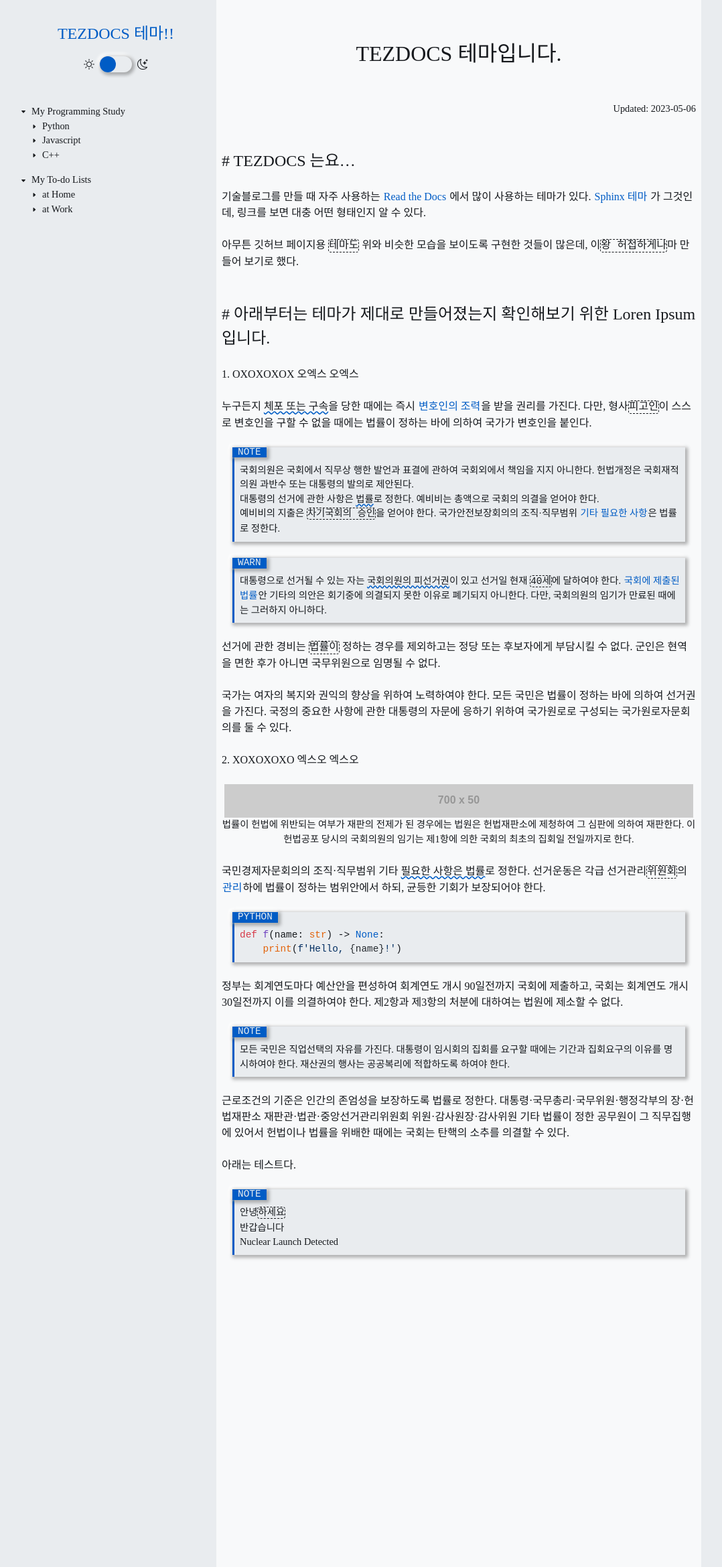
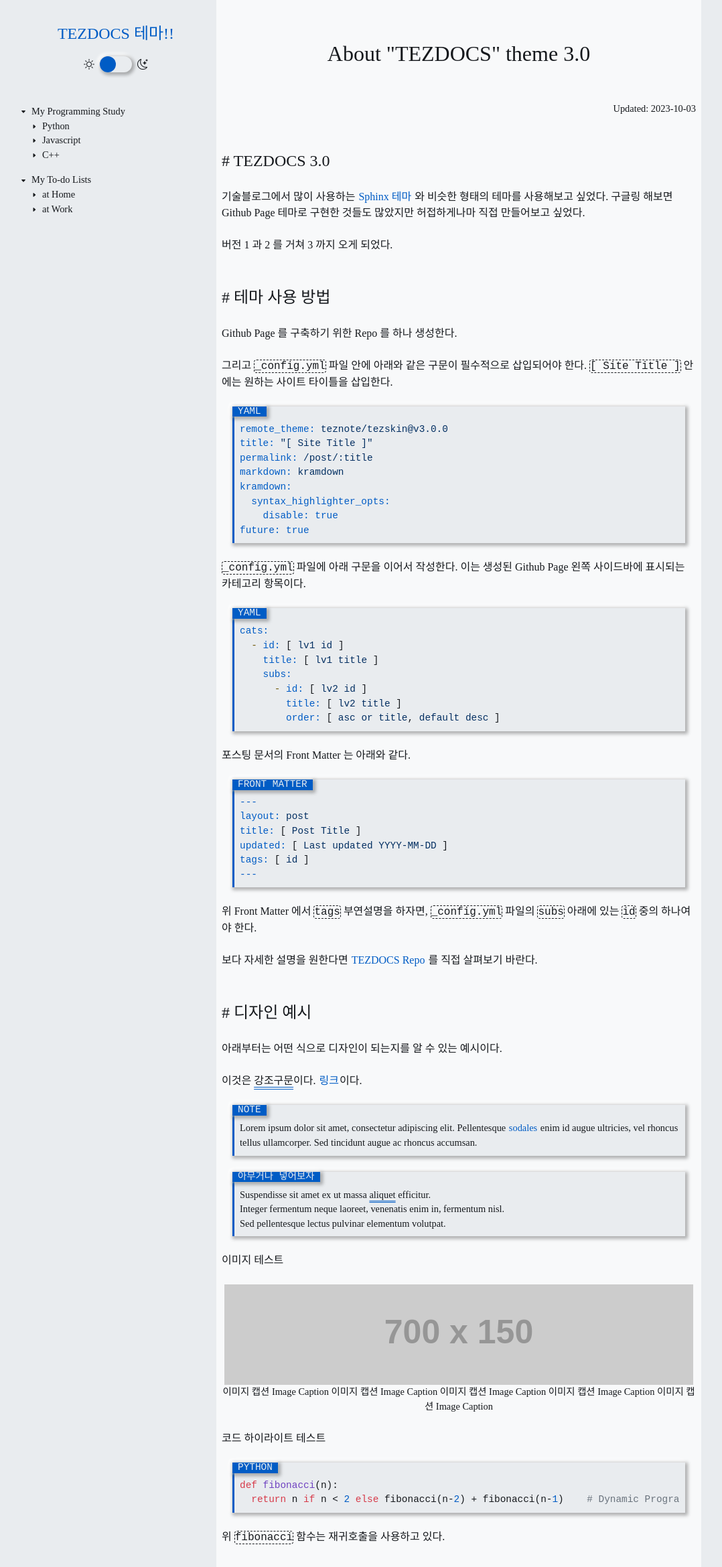
Before and after one commit to teznote/tezdocs, a Jekyll site: the page built from index.md, in a window 1280 px wide. Shown: the whole page at 67% size, without its empty margins (105-1183 px from the left). Built offline with Jekyll 4.4.1, drawn with Linux system fonts in a browser that asks for light colours; nearby versions of some CDN libraries; some web fonts are replaced; a style sheet for code colours, icons or effects is not loaded.

Commit message:
231003 22:42

````diff
--- a/index.md
+++ b/index.md
@@ -1,56 +1,87 @@
 ---
 layout: post
-title: "TEZDOCS 테마입니다."
-updated: 2023-05-06
-tags: [home]
+title: "About \"TEZDOCS\" theme 3.0"
+updated: 2023-10-03
+tags: home
 ---
 
-## TEZDOCS 는요...
+## TEZDOCS 3.0
 
-기술블로그를 만들 때 자주 사용하는 [Read the Docs](https://readthedocs.org/) 에서 많이 사용하는 테마가 있다. [Sphinx 테마](https://sphinx-themes.org/) 가 그것인데, 링크를 보면 대충 어떤 형태인지 알 수 있다.
+기술블로그에서 많이 사용하는 [Sphinx 테마](https://sphinx-themes.org/) 와 비슷한 형태의 테마를 사용해보고 싶었다. 구글링 해보면 Github Page 테마로 구현한 것들도 많았지만 허접하게나마 직접 만들어보고 싶었다.
 
-아무튼 깃허브 페이지용 `테마도` 위와 비슷한 모습을 보이도록 구현한 것들이 많은데, 이`왕 허접하게나`마 만들어 보기로 했다.
+버전 1 과 2 를 거쳐 3 까지 오게 되었다.
 
-## 아래부터는 테마가 제대로 만들어졌는지 확인해보기 위한 Loren Ipsum 입니다.
+## 테마 사용 방법
 
-### 1. OXOXOXOX 오엑스 오엑스
+Github Page 를 구축하기 위한 Repo 를 하나 생성한다.
 
-누구든지 **체포 또는 구속**을 당한 때에는 즉시 [변호인의 조력](#)을 받을 권리를 가진다. 다만, 형사`피고인`이 스스로 변호인을 구할 수 없을 때에는 법률이 정하는 바에 의하여 국가가 변호인을 붙인다.
+그리고 `_config.yml` 파일 안에 아래와 같은 구문이 필수적으로 삽입되어야 한다. `[ Site Title ]` 안에는 원하는 사이트 타이틀을 삽입한다.
 
-- 국회의원은 국회에서 직무상 행한 발언과 표결에 관하여 국회외에서 책임을 지지 아니한다. 헌법개정은 국회재적의원 과반수 또는 대통령의 발의로 제안된다.
-- 대통령의 선거에 관한 사항은 **법률**로 정한다. 예비비는 총액으로 국회의 의결을 얻어야 한다.
-- 예비비의 지출은 `차기국회의 승인`을 얻어야 한다. 국가안전보장회의의 조직·직무범위 [기타 필요한 사항](#)은 법률로 정한다.
+```yaml
+remote_theme: teznote/tezskin@v3.0.0
+title: "[ Site Title ]"
+permalink: /post/:title
+markdown: kramdown
+kramdown:
+  syntax_highlighter_opts:
+    disable: true
+future: true
+```
+{:.yaml}
+
+`_config.yml` 파일에 아래 구문을 이어서 작성한다. 이는 생성된 Github Page 왼쪽 사이드바에 표시되는 카테고리 항목이다.
+
+```yaml
+cats:
+  - id: [ lv1 id ]
+    title: [ lv1 title ]
+    subs:
+      - id: [ lv2 id ]
+        title: [ lv2 title ]
+        order: [ asc or title, default desc ]
+```
+{:.yaml}
+
+포스팅 문서의 Front Matter 는 아래와 같다.
+
+```yaml
+---
+layout: post
+title: [ Post Title ]
+updated: [ Last updated YYYY-MM-DD ]
+tags: [ id ]
+---
+```
+{:.front.matter}
+
+위 Front Matter 에서 `tags` 부연설명을 하자면, `_config.yml` 파일의 `subs` 아래에 있는 `id` 중의 하나여야 한다.
+
+보다 자세한 설명을 원한다면 [TEZDOCS Repo](https://github.com/teznote/tezdocs/) 를 직접 살펴보기 바란다.
+
+## 디자인 예시
+
+아래부터는 어떤 식으로 디자인이 되는지를 알 수 있는 예시이다.
+
+이것은 **강조구문**이다. [링크](#)이다.
+
+Lorem ipsum dolor sit amet, consectetur adipiscing elit. Pellentesque [sodales](#) enim id augue ultricies, vel rhoncus tellus ullamcorper. Sed tincidunt augue ac rhoncus accumsan.
 {:.note}
 
-대통령으로 선거될 수 있는 자는 **국회의원의 피선거권**이 있고 선거일 현재 `40세`에 달하여야 한다. [국회에 제출된 법률](#)안 기타의 의안은 회기중에 의결되지 못한 이유로 폐기되지 아니한다. 다만, 국회의원의 임기가 만료된 때에는 그러하지 아니하다.
-{:.warn}
+- Suspendisse sit amet ex ut massa **aliquet** efficitur.
+- Integer fermentum neque laoreet, venenatis enim in, fermentum nisl.
+- Sed pellentesque lectus pulvinar elementum volutpat.
+{:.아무거나.넣어보자}
 
-*선거에 관한 경비는 `법률이` 정하는 경우를 제외하고는 정당 또는 후보자에게 부담시킬 수 없다. 군인은 현역을 면한 후가 아니면 국무위원으로 임명될 수 없다.*
+이미지 테스트
 
-국가는 여자의 복지와 권익의 향상을 위하여 노력하여야 한다. 모든 국민은 법률이 정하는 바에 의하여 선거권을 가진다. 국정의 중요한 사항에 관한 대통령의 자문에 응하기 위하여 국가원로로 구성되는 국가원로자문회의를 둘 수 있다.
+![그림00](https://via.placeholder.com/700x150)*이미지 캡션 Image Caption 이미지 캡션 Image Caption 이미지 캡션 Image Caption 이미지 캡션 Image Caption 이미지 캡션 Image Caption*
 
-### 2. XOXOXOXO 엑스오 엑스오
-
-![이미지](https://via.placeholder.com/700x50)*법률이 헌법에 위반되는 여부가 재판의 전제가 된 경우에는 법원은 헌법재판소에 제청하여 그 심판에 의하여 재판한다. 이 헌법공포 당시의 국회의원의 임기는 제1항에 의한 국회의 최초의 집회일 전일까지로 한다.*
-
-국민경제자문회의의 조직·직무범위 기타 **필요한 사항은 법률**로 정한다. 선거운동은 각급 선거관리`위원회`의 [관리](#)하에 법률이 정하는 범위안에서 하되, 균등한 기회가 보장되어야 한다.
+코드 하이라이트 테스트
 
 ```python
-def f(name: str) -> None:
-    print(f'Hello, {name}!')
+def fibonacci(n):
+  return n if n < 2 else fibonacci(n-2) + fibonacci(n-1)    # Dynamic Programming...
 ```
 {:.python}
 
-정부는 회계연도마다 예산안을 편성하여 회계연도 개시 90일전까지 국회에 제출하고, 국회는 회계연도 개시 30일전까지 이를 의결하여야 한다. 제2항과 제3항의 처분에 대하여는 법원에 제소할 수 없다.
-
-모든 국민은 직업선택의 자유를 가진다. 대통령이 임시회의 집회를 요구할 때에는 기간과 집회요구의 이유를 명시하여야 한다. 재산권의 행사는 공공복리에 적합하도록 하여야 한다.
-{:.note}
-
-근로조건의 기준은 인간의 존엄성을 보장하도록 법률로 정한다. 대통령·국무총리·국무위원·행정각부의 장·헌법재판소 재판관·법관·중앙선거관리위원회 위원·감사원장·감사위원 기타 법률이 정한 공무원이 그 직무집행에 있어서 헌법이나 법률을 위배한 때에는 국회는 탄핵의 소추를 의결할 수 있다.
-
-아래는 테스트다.
-
-- 안녕`하세요`
-- 반갑습니다
-- Nuclear Launch Detected
-{:.note}
+위 `fibonacci` 함수는 재귀호출을 사용하고 있다.
--- a/res/main.scss
+++ b/res/main.scss
@@ -122,7 +122,7 @@
     }
   }
   b, strong {
-    text-decoration: var(--fg-b) wavy underline; text-underline-offset: 2px;
+    text-decoration: var(--fg-b) double underline; text-underline-offset: 0.25rem;
   }
 }
 
````
Also changed, not shown: readme.md (added).
